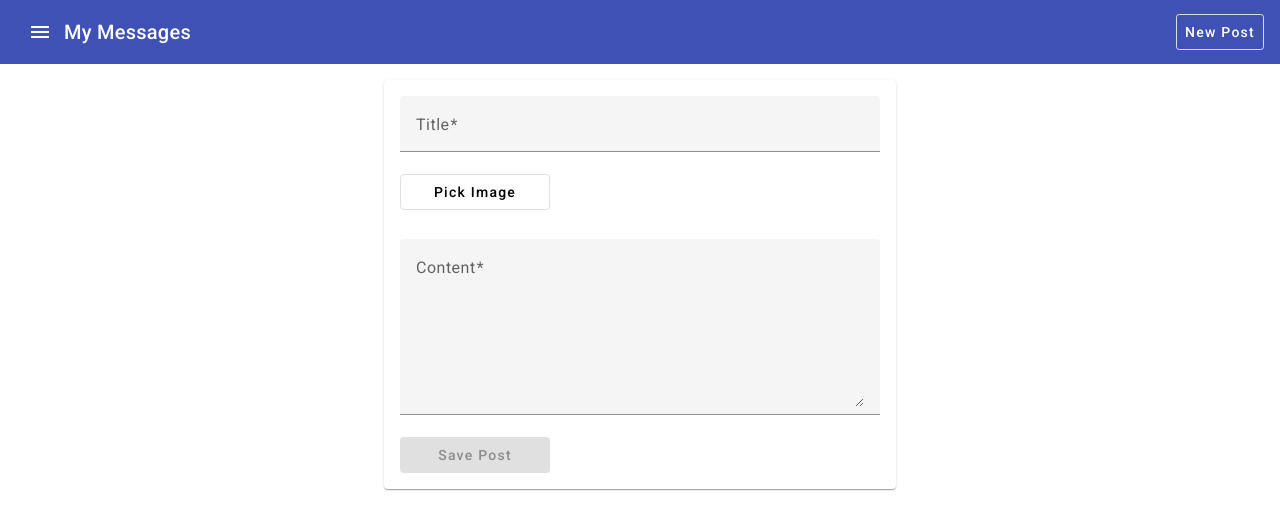
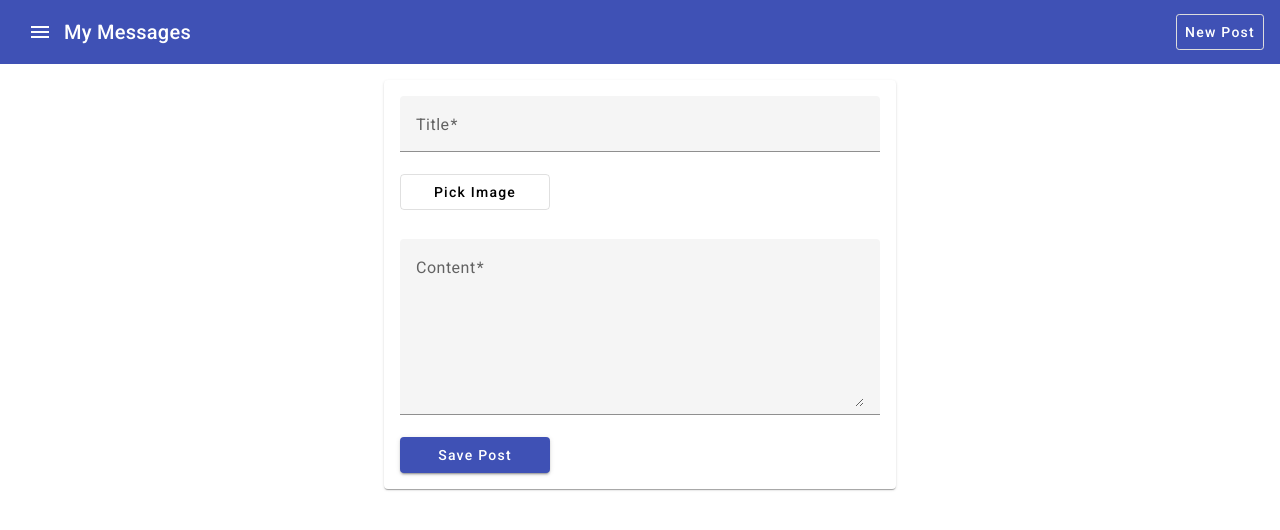
Before and after one commit to gianlucanesta/angular-node, an Angular app: page /create in a window 1280 px wide. Shown: the top 530 px of the page. Built offline with nearby package versions, Linux system fonts and the light colour scheme.

Commit message:
Deleting Images after Updating Post

```diff
--- a/src/app/posts/post-create/post-create.component.html
+++ b/src/app/posts/post-create/post-create.component.html
@@ -47,13 +47,8 @@
         >Please enter a post content</mat-error
       >
     </mat-form-field>
-    <button
-      mat-raised-button
-      color="primary"
-      [disabled]="!form.valid"
-      type="submit"
-    >
-      Save Post
+    <button mat-raised-button color="primary" type="submit">
+      {{ mode === "create" ? "Save Post" : "Update Post" }}
     </button>
   </form>
 </mat-card>
--- a/src/app/posts/posts.service.ts
+++ b/src/app/posts/posts.service.ts
@@ -83,7 +83,7 @@
       postData.append('id', id);
       postData.append('title', title);
       postData.append('content', content);
-      postData.append('image', image, title);
+      postData.append('image', image, image.name);
     } else {
       postData = {
         id: id,
```
Also changed, not shown: 1 other file (tests, documents, lock files or other folders).
